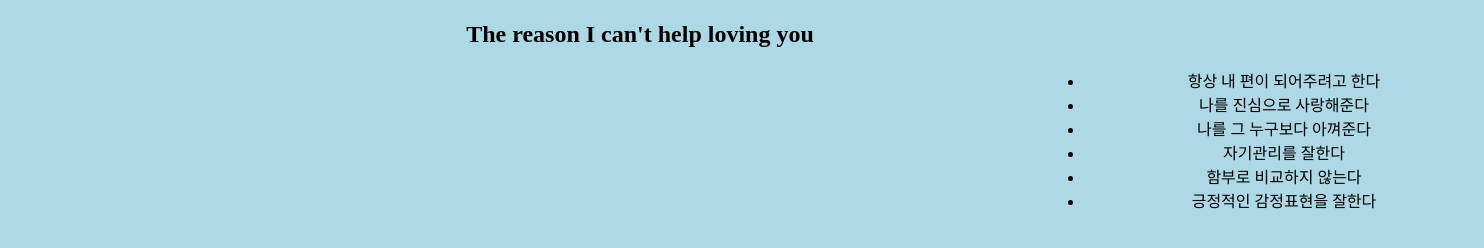
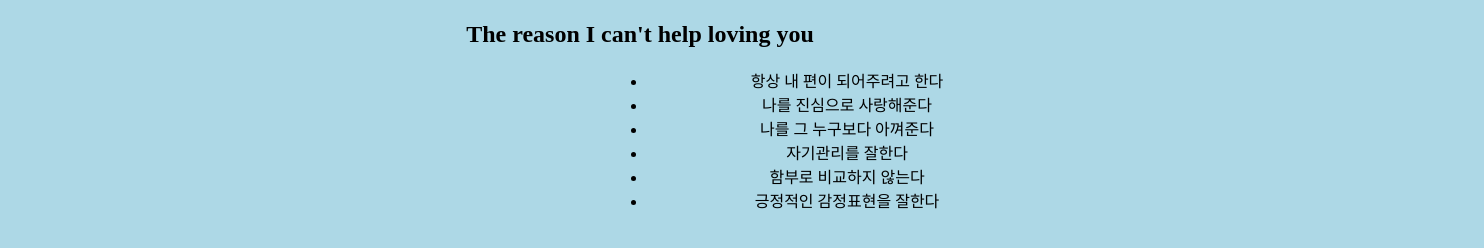
Before and after one commit to s21versurfer/SungbeanProject, a plain HTML site: page index.html in a window 1280 px wide. Shown: the part 542-790 px from the top of the page, 1484 px wide, since content can reach past the window. Drawn offline with Linux system fonts and the light colour scheme.

Commit message:
ul edit2

```diff
--- a/index.css
+++ b/index.css
@@ -20,7 +20,7 @@ ul{
 .ul{
     width: 400px;
     text-align: center;
-    margin-left: 518px;
+    margin-left: 36%;
 
 }
 li{
```
